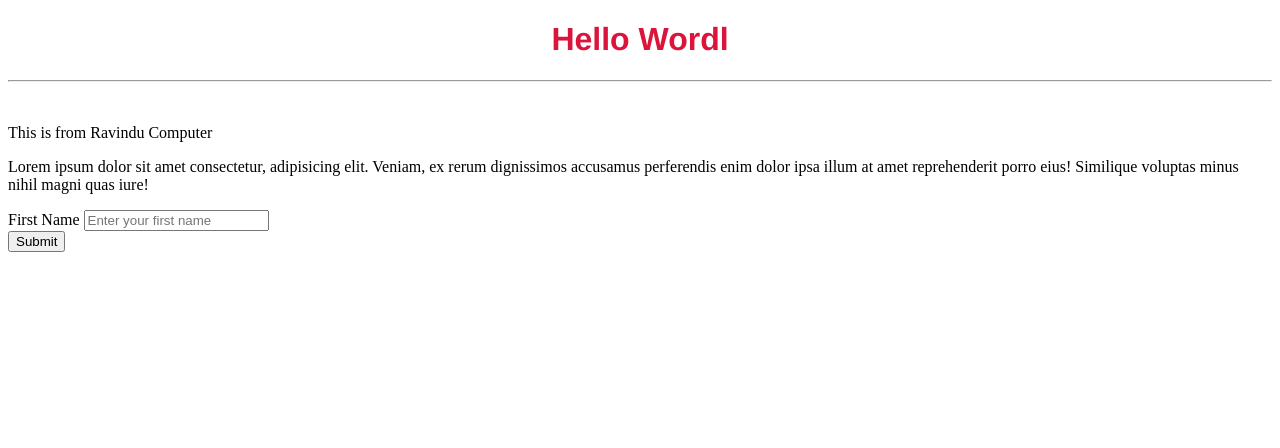
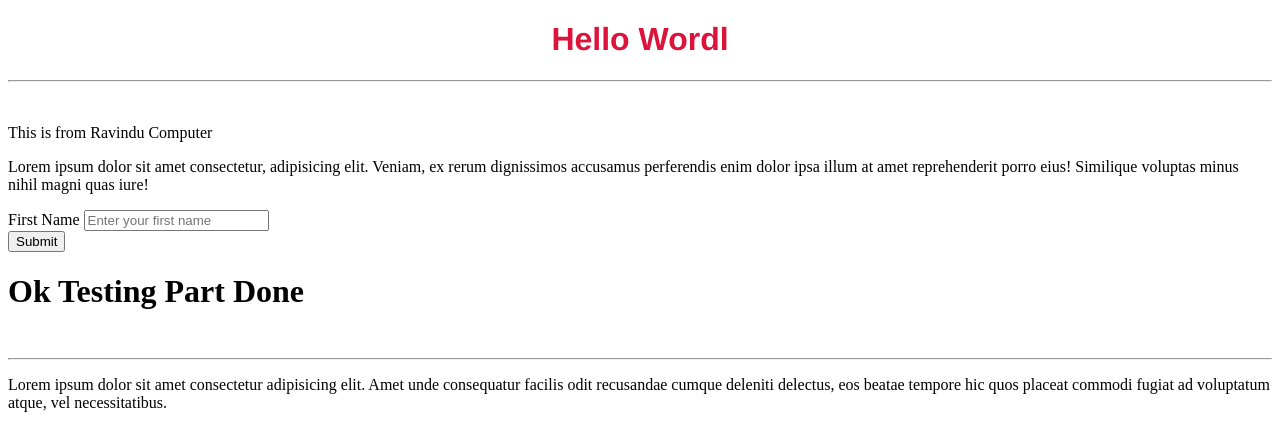
Before and after one commit to RavinduRTR/Test_GIT_Colloborate, a plain HTML site: page index.html in a window 1280 px wide. Drawn offline with Linux system fonts and the light colour scheme.

Commit message:
Update index.html
Done Testing Part

```diff
--- a/index.html
+++ b/index.html
@@ -29,5 +29,10 @@
 
     </form>
 
+    <h1>Ok Testing Part Done</h1>
+    <br><hr>
+
+    <p>Lorem ipsum dolor sit amet consectetur adipisicing elit. Amet unde consequatur facilis odit recusandae cumque deleniti delectus, eos beatae tempore hic quos placeat commodi fugiat ad voluptatum atque, vel necessitatibus.</p>
+
 </body>
 </html>
```
